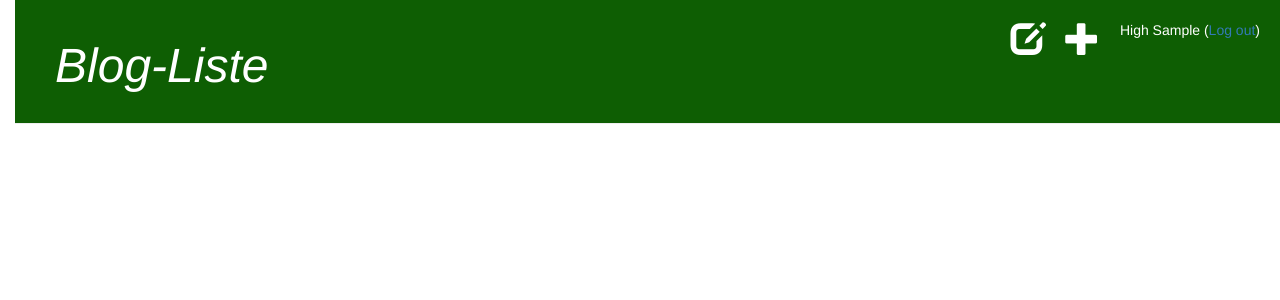
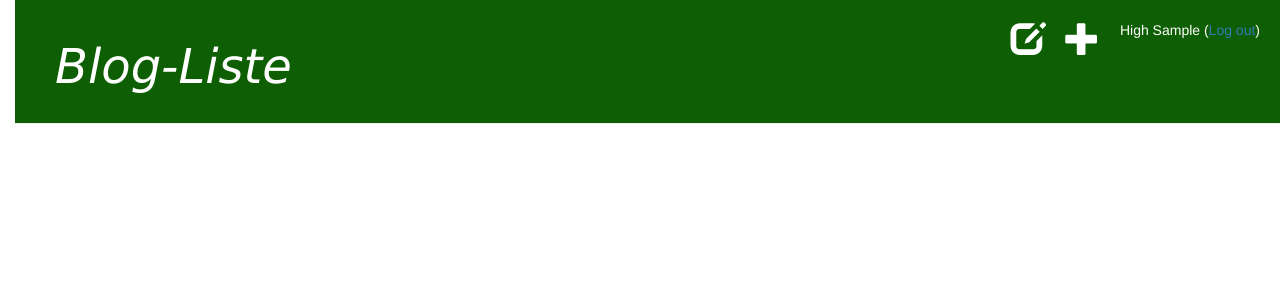
Before and after one commit to hjkrannig/my-first-blog, a Django app: page / in a window 1280 px wide. Shown: the top 300 px of the page. Run offline with Django 3.2, Linux system fonts and the light colour scheme; the visitor is signed in with stand-in values (Sample User, id 1); data that the repository does not hold is empty; some libraries are stand-ins or nearby versions.

Commit message:
Fond-familiy in .css geändert...

```diff
--- a/blog/static/css/blog.css
+++ b/blog/static/css/blog.css
@@ -1,7 +1,7 @@
 h1 a, h2 a {
     color: #C25100;
     font-family: 'lobster';
-    font-family: 'Franklin Gothic Medium';
+    font-family: "Lucida Grande", "Lucida Sans Unicode", Helvetica, Arial, sans-serif;
 }
 
 body {
--- a/blog/templates/blog/base.html
+++ b/blog/templates/blog/base.html
@@ -24,7 +24,7 @@
                 <a href="{% url 'login' %}" class="top-menu"><span
                 class="glyphicon glyphicon-lock"></span></a>
             {% endif%}
-	    <h1><a href="/" title="Listendarstellung..."><em>Blog-Liste</em></a></h1>
+	    <h1><a href="/" title="Listendarstellung..."><i>Blog-Liste</i></a></h1>
         </div>
         <div class="content container">
          <div class="row">
```
